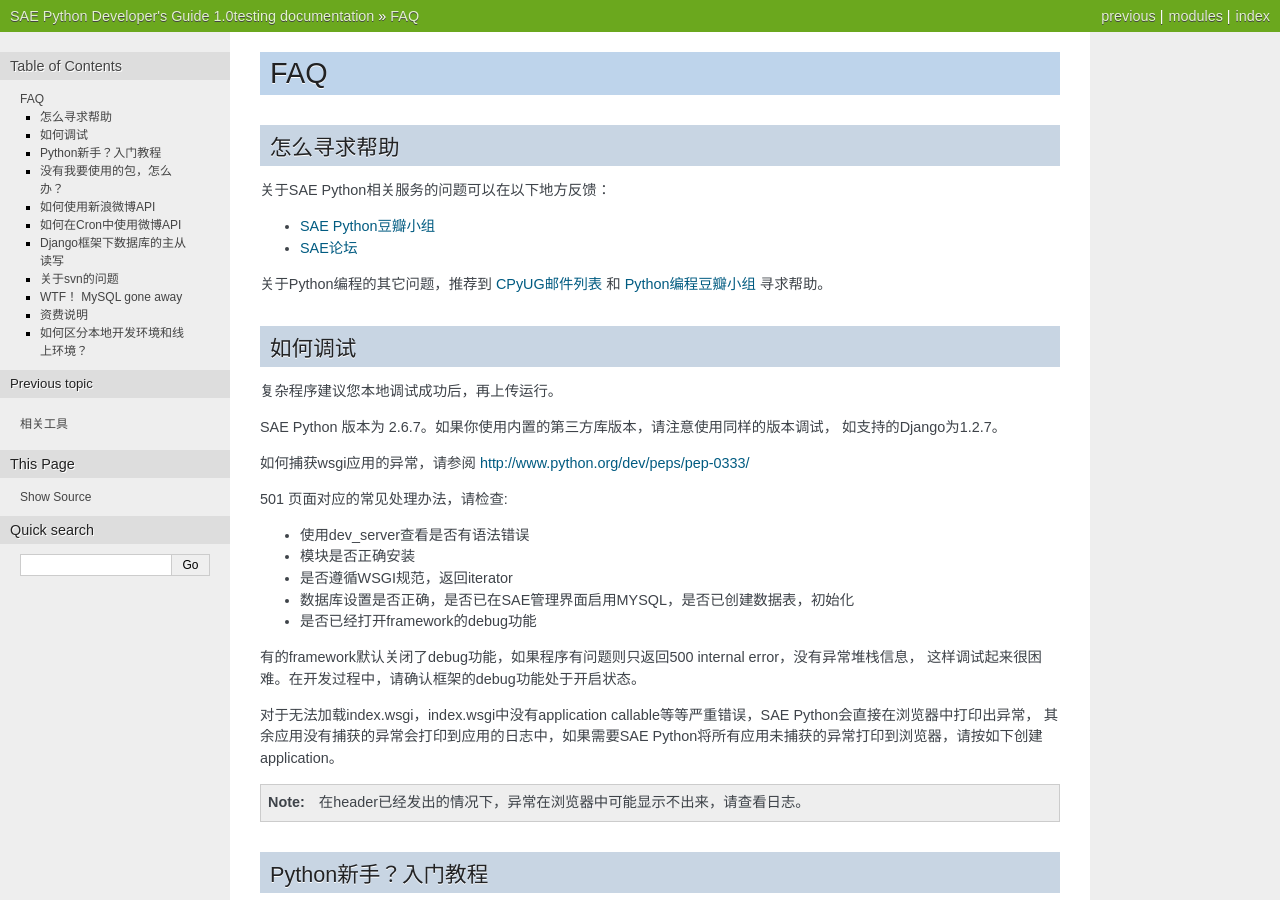
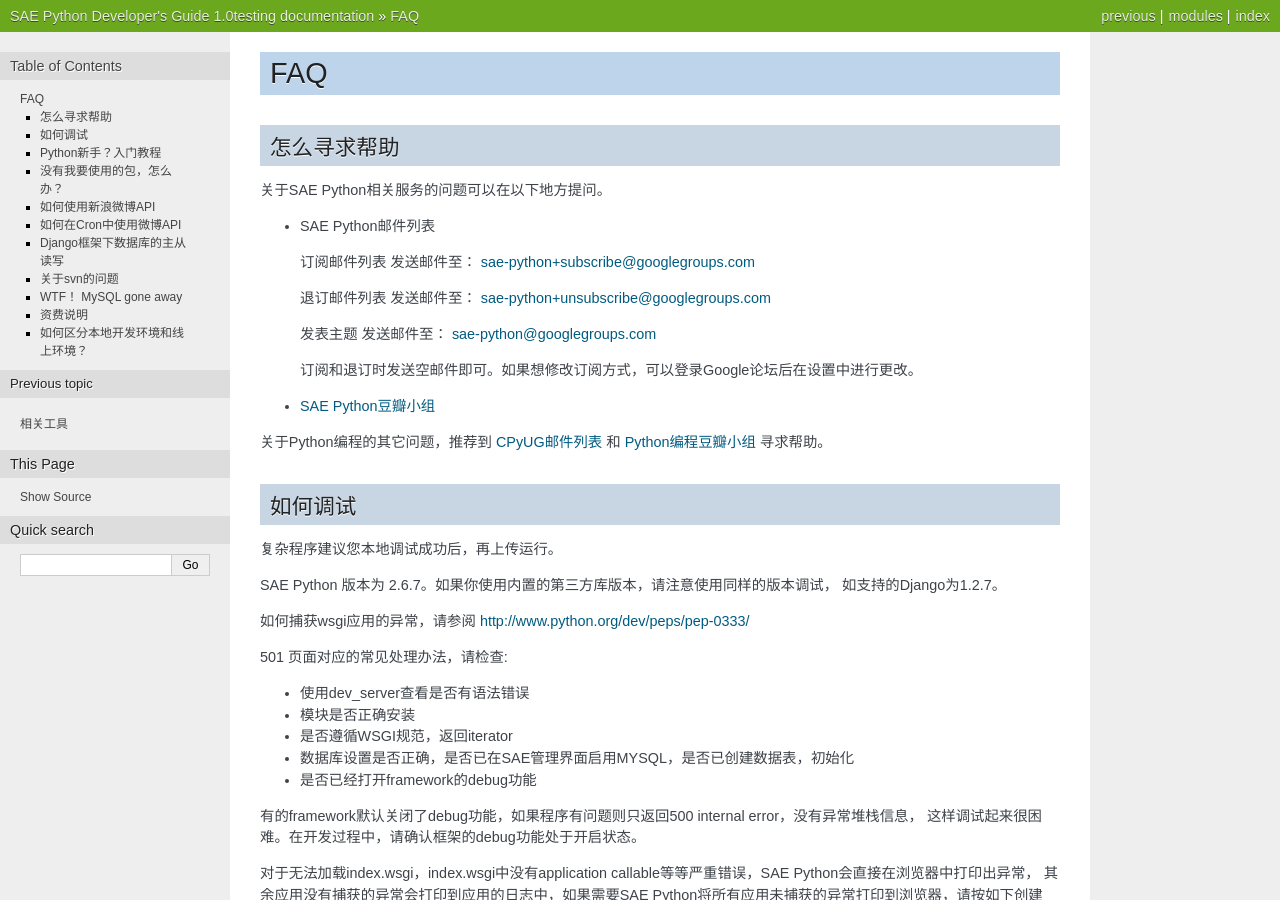
Before and after one commit to sinacloud/sae-python-dev-guide, a Sphinx documentation site: the page built from docs/faq.rst, in a window 1280 px wide and 900 px high. Built offline with Sphinx 7.4.7, drawn with Linux system fonts in a browser that asks for light colours.

Commit message:
SAE Python maillist

```diff
--- a/docs/faq.rst
+++ b/docs/faq.rst
@@ -5,10 +5,23 @@
 怎么寻求帮助
 -------------------------
 
-关于SAE Python相关服务的问题可以在以下地方反馈：
+关于SAE Python相关服务的问题可以在以下地方提问。
+
+* SAE Python邮件列表
+
+  订阅邮件列表
+  发送邮件至： sae-python+subscribe@googlegroups.com
+
+  退订邮件列表
+  发送邮件至： sae-python+unsubscribe@googlegroups.com
+
+  发表主题
+  发送邮件至： sae-python@googlegroups.com
+
+  订阅和退订时发送空邮件即可。如果想修改订阅方式，可以登录Google论坛后在设置中进行更改。
+
 
 * `SAE Python豆瓣小组 <http://www.douban.com/group/topic/26638508/>`_
-* `SAE论坛 <http://cloudbbs.org/>`_
 
 关于Python编程的其它问题，推荐到 `CPyUG邮件列表`_ 和 `Python编程豆瓣小组`_ 寻求帮助。
 
```
